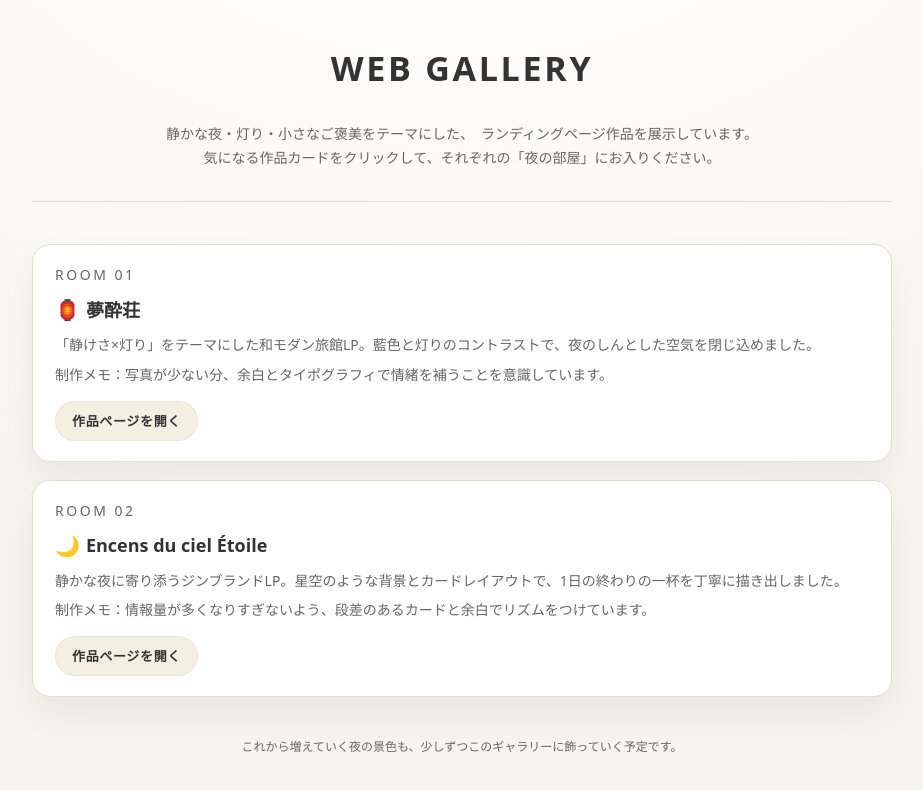
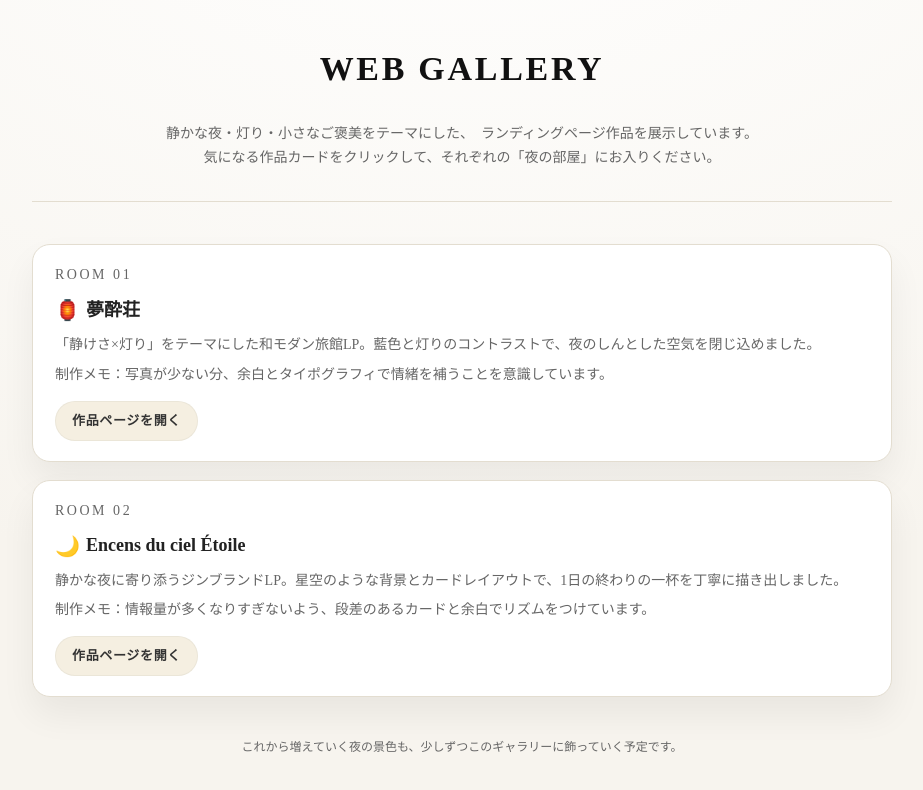
Before and after one commit to ai-3-ai3/encens-du-ciel-etoile, a plain HTML site: page portfolio/index.html in a window 1280 px wide. Shown: the whole page, without its empty margins (178-1101 px from the left). Drawn offline with Linux system fonts and the light colour scheme.

Commit message:
ポートフォリオ更新

```diff
--- a/portfolio/index.html
+++ b/portfolio/index.html
@@ -4,6 +4,10 @@
   <meta charset="utf-8" />
   <meta name="viewport" content="width=device-width, initial-scale=1" />
   <title>Webギャラリー | 夢酔荘 / Encens du ciel Étoile</title>
+
+ <link href="https://fonts.googleapis.com/css2?family=Noto+Serif+JP:wght@400;600;700&display=swap" rel="stylesheet">
+
+
 
   <style>
     :root {
@@ -20,10 +24,10 @@
 
     body {
       margin: 0;
-      font-family: system-ui, -apple-system, "Segoe UI", Roboto, "Helvetica Neue",
-                   "Hiragino Kaku Gothic ProN", "Yu Gothic", Meiryo, sans-serif;
+      font-family: "Noto Serif JP", "Hiragino Mincho ProN", "Yu Mincho", serif;  /* ✅ここがフォント指定 */
       background: radial-gradient(1200px 800px at 50% -200px, #ffffff, var(--bg-main));
-      color: var(--text-main);
+      color: #222;
+      font-size: 17px;
       line-height: 1.7;
     }
 
@@ -34,10 +38,11 @@
     }
 
     h1 {
+      color: #111;
       margin: 0;
       font-size: clamp(26px, 3vw, 34px);
       font-weight: 800;
-      letter-spacing: .08em;
+      letter-spacing: 0.08em;
       text-align: center;
       text-transform: uppercase;
     }
```
